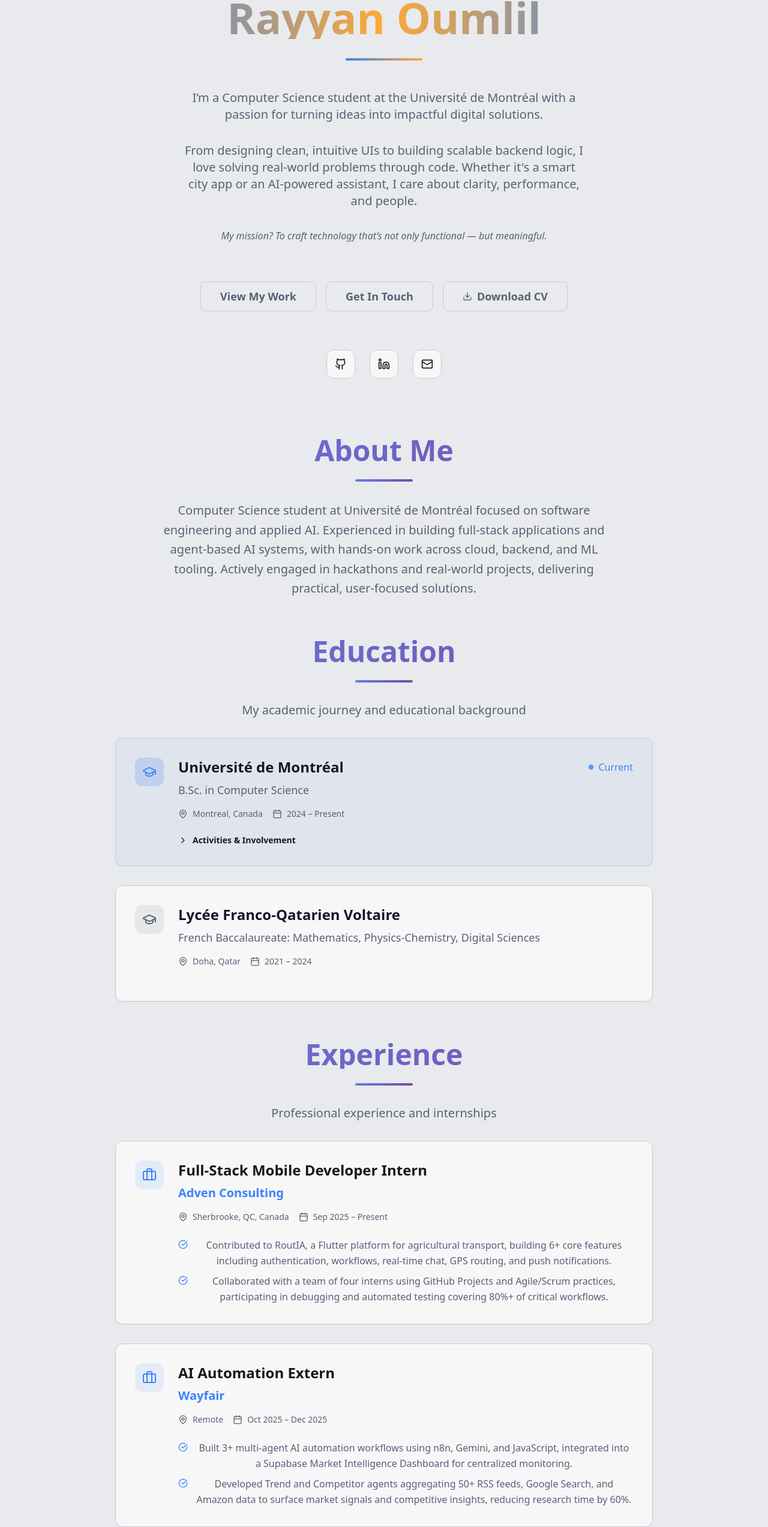
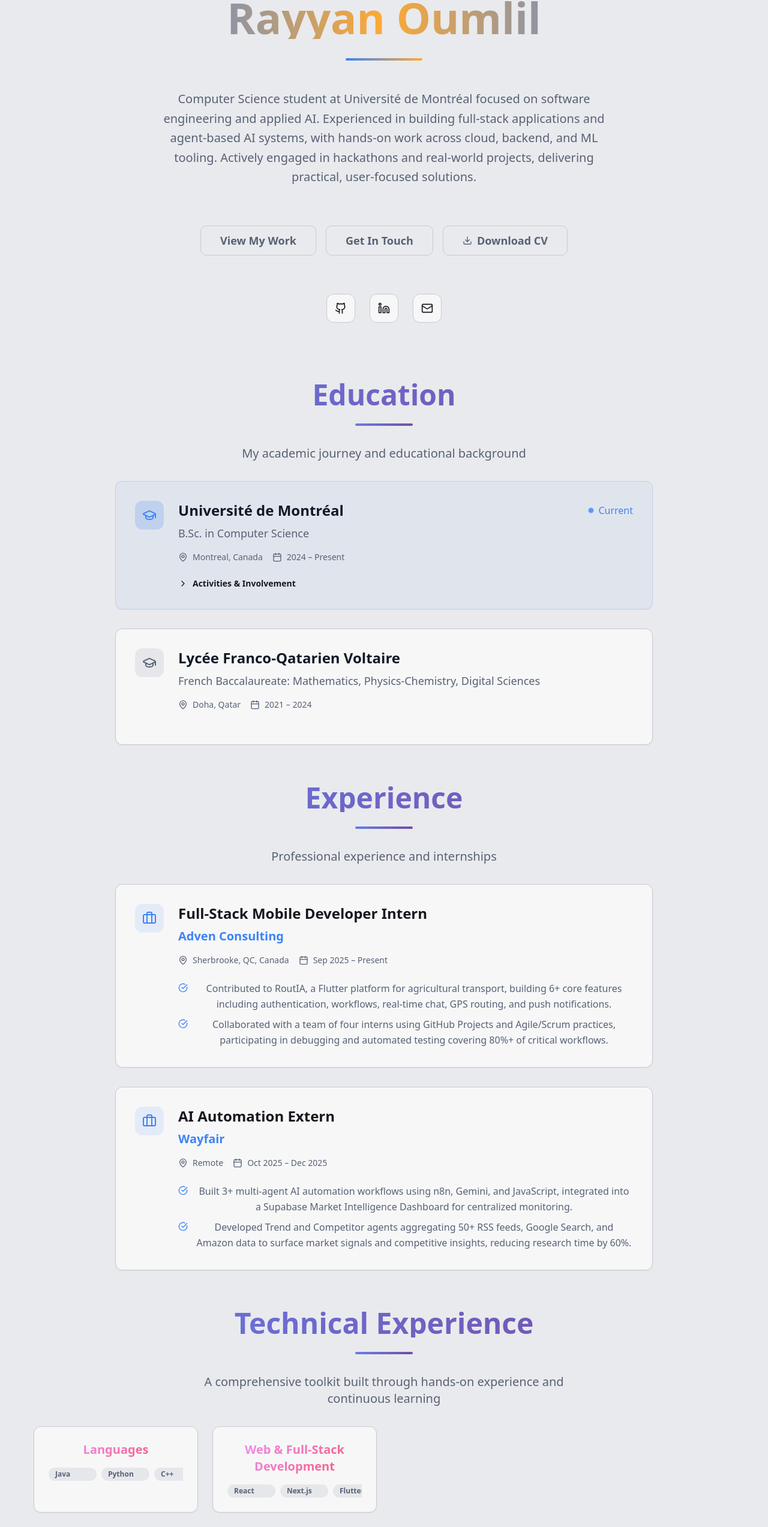
Before and after one commit to Rayyan-Oumlil/MyPortfolio, a React (Vite) app: page / in a window 1280 px wide. Shown: the part 211-2757 px from the top of the page at 60% size. Built offline with nearby package versions, Linux system fonts and the light colour scheme.

Commit message:
Update portfolio: separate Oracle certifications, move About to Hero, improve skills layout, and fix projects/hackathons display

```diff
--- a/src/components/Certifications.tsx
+++ b/src/components/Certifications.tsx
@@ -42,12 +42,28 @@ const Certifications = () => {
             skills: ["Generative AI", "LLMs", "Machine Learning"]
         },
         {
-            title: "Oracle OCI: Architect Associate, Generative AI Professional, AI Foundations Associate",
+            title: "Oracle Cloud Infrastructure Architect Associate",
             provider: "Oracle",
             status: "Completed",
             logo: "/oracle.png",
             url: "https://catalog-education.oracle.com/ords/certview/sharebadge?id=348CBC5F3147F8A0DE830CEB2B033A3934E1AA3C2405F280F8F4BE2D28ADDD20",
-            skills: ["Cloud Architecture", "Generative AI", "AI Foundations", "Oracle Cloud"]
+            skills: ["Cloud Architecture", "Oracle Cloud", "Infrastructure"]
+        },
+        {
+            title: "Oracle Generative AI Professional",
+            provider: "Oracle",
+            status: "Completed",
+            logo: "/oracle.png",
+            url: "https://catalog-education.oracle.com/ords/certview/sharebadge?id=348CBC5F3147F8A0DE830CEB2B033A3934E1AA3C2405F280F8F4BE2D28ADDD20",
+            skills: ["Generative AI", "Oracle Cloud", "AI"]
+        },
+        {
+            title: "Oracle AI Foundations Associate",
+            provider: "Oracle",
+            status: "Completed",
+            logo: "/oracle.png",
+            url: "https://catalog-education.oracle.com/ords/certview/sharebadge?id=348CBC5F3147F8A0DE830CEB2B033A3934E1AA3C2405F280F8F4BE2D28ADDD20",
+            skills: ["AI Foundations", "Oracle Cloud", "Machine Learning"]
         }
     ];
 
--- a/src/components/Hackathons.tsx
+++ b/src/components/Hackathons.tsx
@@ -74,15 +74,6 @@ const Hackathons = () => {
                 className="p-6 card-hover border-border bg-card"
                 style={{ animationDelay: `${index * 0.1}s` }}
               >
-                {hackathon.certificate && (
-                  <div className="mb-4">
-                    <img
-                      src={hackathon.certificate}
-                      alt={`${hackathon.name} certificate`}
-                      className="w-full h-auto rounded-lg border border-border"
-                    />
-                  </div>
-                )}
                 <div className="flex items-start gap-4 mb-4">
                   <div className={`w-12 h-12 rounded-lg bg-primary/10 flex items-center justify-center flex-shrink-0`}>
                     <hackathon.icon className={`w-6 h-6 ${hackathon.color}`} />
@@ -96,7 +87,16 @@ const Hackathons = () => {
                     <p className="text-lg font-semibold text-primary mb-2">{hackathon.achievement}</p>
                   </div>
                 </div>
-                <p className="text-sm text-muted-foreground leading-relaxed text-left">{hackathon.details}</p>
+                <p className="text-sm text-muted-foreground leading-relaxed text-left mb-4">{hackathon.details}</p>
+                {hackathon.certificate && (
+                  <div className="mt-4">
+                    <img
+                      src={hackathon.certificate}
+                      alt={`${hackathon.name} certificate`}
+                      className="w-full h-auto rounded-lg border border-border"
+                    />
+                  </div>
+                )}
               </Card>
             ))}
           </div>
--- a/src/components/Hero.tsx
+++ b/src/components/Hero.tsx
@@ -79,19 +79,12 @@ const Hero = () => {
             {/* Decorative underline */}
             <div className="h-1 w-32 bg-gradient-to-r from-primary to-accent mx-auto mt-4 rounded-full" />
 
-            {/* Professional Identity */}
-            <p className="text-lg sm:text-xl text-muted-foreground leading-relaxed max-w-2xl mx-auto pt-4">
-              I’m a Computer Science student at the Université de Montréal with a passion for turning ideas into impactful digital solutions.
-            </p>
-
-            {/* About & Values */}
-            <p className="text-lg sm:text-xl text-muted-foreground leading-relaxed max-w-2xl mx-auto">
-              From designing clean, intuitive UIs to building scalable backend logic, I love solving real-world problems through code. Whether it's a smart city app or an AI-powered assistant, I care about clarity, performance, and people.
-            </p>
-
-            {/* Personal Statement */}
-            <p className="text-base text-muted-foreground italic max-w-2xl mx-auto">
-              My mission? To craft technology that’s not only functional — but meaningful.
+            {/* About Description */}
+            <p className="text-xl text-muted-foreground leading-relaxed max-w-3xl mx-auto pt-4">
+              Computer Science student at Université de Montréal focused on software engineering and applied AI.
+              Experienced in building full-stack applications and agent-based AI systems, with hands-on work across
+              cloud, backend, and ML tooling. Actively engaged in hackathons and real-world projects, delivering
+              practical, user-focused solutions.
             </p>
 
 
--- a/src/components/Navigation.tsx
+++ b/src/components/Navigation.tsx
@@ -63,7 +63,6 @@ const Navigation = () => {
 
   const navItems = [
     { label: 'Home', href: 'hero' },
-    { label: 'About', href: 'about' },
     { label: 'Education', href: 'education' },
     { label: 'Experience', href: 'experience' },
     { label: 'Skills', href: 'skills' },
--- a/src/components/Projects.tsx
+++ b/src/components/Projects.tsx
@@ -168,10 +168,7 @@ const Projects = () => {
 
                                         <div className="space-y-2">
                                             <p className="text-muted-foreground leading-relaxed">
-                                                {expandedProjects[index]
-                                                    ? projects.description
-                                                    : projects.description.split(' ').slice(0, 20).join(' ') + '...'
-                                                }
+                                                {projects.description}
                                             </p>
 
                                             {!expandedProjects[index] && (
@@ -187,6 +184,11 @@ const Projects = () => {
 
                                         {expandedProjects[index] && (
                                             <>
+                                                {projects.fullDetails && (
+                                                    <p className="text-muted-foreground leading-relaxed mt-4">
+                                                        {projects.fullDetails}
+                                                    </p>
+                                                )}
                                                 <div className="flex flex-wrap gap-2 pt-2">
                                                     {projects.technologies.map((tech, i) => (
                                                         <Badge key={i} variant="outline" className="text-xs border-border bg-background/50">
--- a/src/components/Skills.tsx
+++ b/src/components/Skills.tsx
@@ -75,12 +75,12 @@ const Skills = () => {
             {/* Row 1: Languages and Web & Full-Stack */}
             <Card className="p-4 md:p-6 card-hover border-border bg-card" style={{ animationDelay: '0s' }}>
               <h3 className="text-xl font-bold mb-4 gradient-accent-text">Languages</h3>
-              <div className="flex flex-wrap gap-2 justify-start">
+              <div className="flex gap-2 justify-start overflow-x-auto">
                 {technicalSkills[0].items.map((skill, skillIndex) => (
                   <Badge
                     key={skillIndex}
                     variant="secondary"
-                    className="text-xs bg-muted/50 text-muted-foreground hover:bg-primary/10 hover:text-primary transition-colors"
+                    className="text-xs bg-muted/50 text-muted-foreground hover:bg-primary/10 hover:text-primary transition-colors whitespace-nowrap min-w-[80px] text-center"
                   >
                     {skill}
                   </Badge>
@@ -90,12 +90,12 @@ const Skills = () => {
 
             <Card className="p-4 md:p-6 card-hover border-border bg-card" style={{ animationDelay: '0.1s' }}>
               <h3 className="text-xl font-bold mb-4 gradient-accent-text">Web & Full-Stack Development</h3>
-              <div className="flex flex-wrap gap-2 justify-start">
+              <div className="flex gap-2 justify-start overflow-x-auto">
                 {technicalSkills[1].items.map((skill, skillIndex) => (
                   <Badge
                     key={skillIndex}
                     variant="secondary"
-                    className="text-xs bg-muted/50 text-muted-foreground hover:bg-primary/10 hover:text-primary transition-colors"
+                    className="text-xs bg-muted/50 text-muted-foreground hover:bg-primary/10 hover:text-primary transition-colors whitespace-nowrap min-w-[80px] text-center"
                   >
                     {skill}
                   </Badge>
@@ -106,12 +106,12 @@ const Skills = () => {
             {/* Row 2: AI & ML - Full Width */}
             <Card className="p-4 md:p-6 card-hover border-border bg-card md:col-span-2 lg:col-span-4" style={{ animationDelay: '0.2s' }}>
               <h3 className="text-xl font-bold mb-4 gradient-accent-text">AI & Machine Learning</h3>
-              <div className="flex flex-wrap gap-2 justify-start">
+              <div className="flex gap-2 justify-start overflow-x-auto">
                 {technicalSkills[2].items.map((skill, skillIndex) => (
                   <Badge
                     key={skillIndex}
                     variant="secondary"
-                    className="text-xs bg-muted/50 text-muted-foreground hover:bg-primary/10 hover:text-primary transition-colors"
+                    className="text-xs bg-muted/50 text-muted-foreground hover:bg-primary/10 hover:text-primary transition-colors whitespace-nowrap min-w-[80px] text-center"
                   >
                     {skill}
                   </Badge>
@@ -122,12 +122,12 @@ const Skills = () => {
             {/* Row 3: Databases and DevOps */}
             <Card className="p-4 md:p-6 card-hover border-border bg-card" style={{ animationDelay: '0.3s' }}>
               <h3 className="text-xl font-bold mb-4 gradient-accent-text">Databases</h3>
-              <div className="flex flex-wrap gap-2 justify-start">
+              <div className="flex gap-2 justify-start overflow-x-auto">
                 {technicalSkills[3].items.map((skill, skillIndex) => (
                   <Badge
                     key={skillIndex}
                     variant="secondary"
-                    className="text-xs bg-muted/50 text-muted-foreground hover:bg-primary/10 hover:text-primary transition-colors"
+                    className="text-xs bg-muted/50 text-muted-foreground hover:bg-primary/10 hover:text-primary transition-colors whitespace-nowrap min-w-[80px] text-center"
                   >
                     {skill}
                   </Badge>
@@ -137,12 +137,12 @@ const Skills = () => {
 
             <Card className="p-4 md:p-6 card-hover border-border bg-card" style={{ animationDelay: '0.4s' }}>
               <h3 className="text-xl font-bold mb-4 gradient-accent-text">DevOps & Cloud Systems</h3>
-              <div className="flex flex-wrap gap-2 justify-start">
+              <div className="flex gap-2 justify-start overflow-x-auto">
                 {technicalSkills[4].items.map((skill, skillIndex) => (
                   <Badge
                     key={skillIndex}
                     variant="secondary"
-                    className="text-xs bg-muted/50 text-muted-foreground hover:bg-primary/10 hover:text-primary transition-colors"
+                    className="text-xs bg-muted/50 text-muted-foreground hover:bg-primary/10 hover:text-primary transition-colors whitespace-nowrap min-w-[80px] text-center"
                   >
                     {skill}
                   </Badge>
--- a/src/pages/Index.tsx
+++ b/src/pages/Index.tsx
@@ -1,6 +1,5 @@
 import Navigation from "../components/Navigation";
 import Hero from "../components/Hero";
-import About from "../components/About";
 import Education from "../components/Education";
 import Experience from "../components/Experience";
 import Skills from "../components/Skills";
@@ -19,7 +18,6 @@ const Index = () => {
         <section id="hero">
           <Hero />
         </section>
-        <About />
         <Education />
         <Experience />
         <Skills />
```
